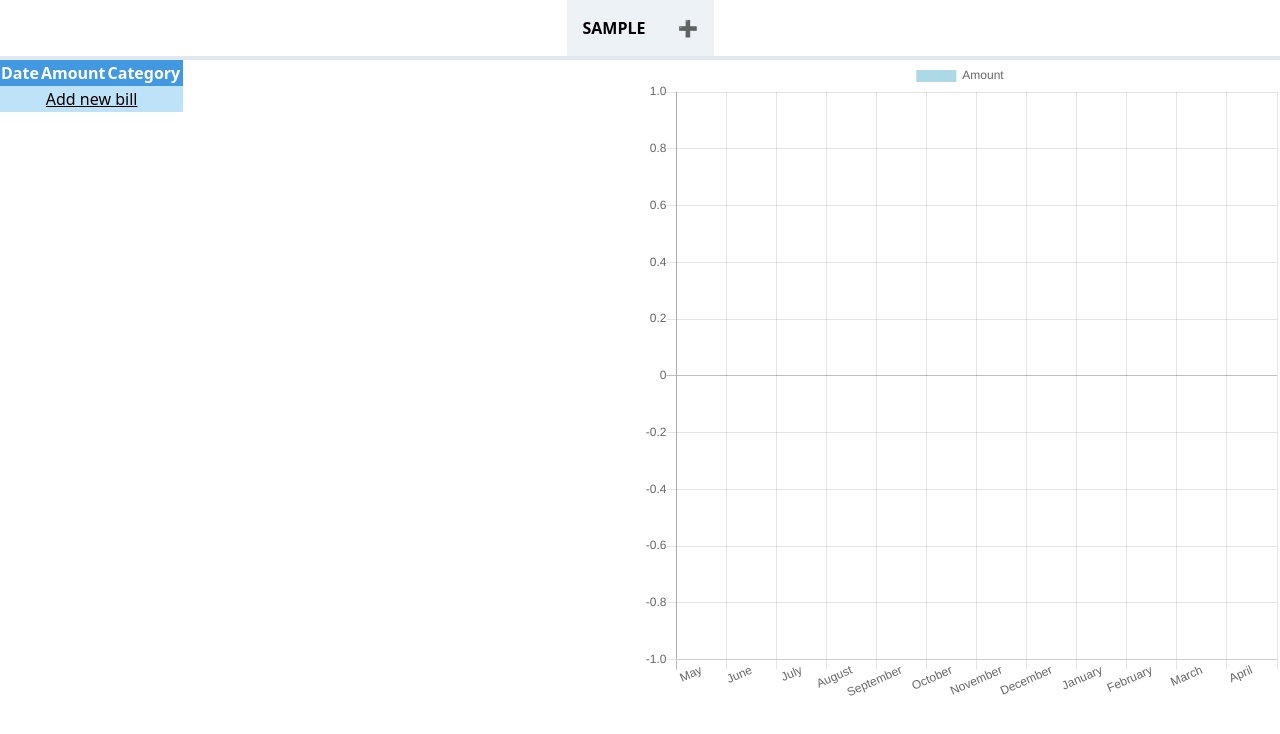
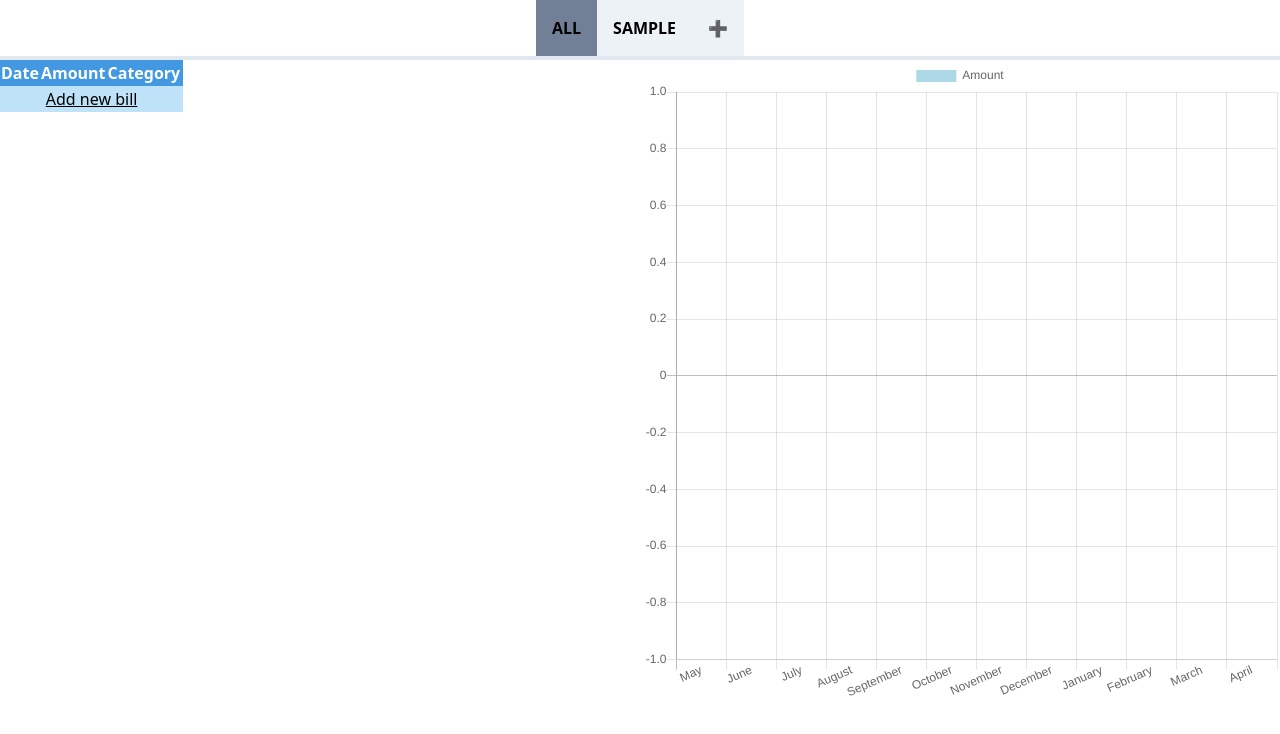
Before and after one commit to Jhersyvb/Vue-Bill-Tracker, a Vue app: page / in a window 1280 px wide. Both pictures are taken after typing "Sample" into the empty fields and a click on the button "Add". Shown: the top 734 px of the page. Built offline with nearby package versions, Linux system fonts and the light colour scheme.

Commit message:
11 Filter by category

```diff
--- a/src/App.vue
+++ b/src/App.vue
@@ -4,13 +4,19 @@
     <div v-else>
       <AddBill v-if="shouldShowAddBill" :categories="categories" @addBill="addBill" />
       <div v-else>
-        <NavBar :categories="categories" @triggerShowAddCategory="triggerShowAddCategory" />
+        <NavBar
+          :categories="categories"
+          :active-category="activeCategory"
+          @clearActiveCategory="clearActiveCategory"
+          @setActiveCategory="setActiveCategory"
+          @triggerShowAddCategory="triggerShowAddCategory"
+        />
         <div class="container mx-auto flex">
           <div class="w-1/2">
-            <BillsTable :bills="bills" @triggerShowAddBill="triggerShowAddBill" @removeBill="removeBill" />
+            <BillsTable :bills="activeBills" @triggerShowAddBill="triggerShowAddBill" @removeBill="removeBill" />
           </div>
           <div class="w-1/2">
-            <Chart :bills="bills" />
+            <Chart :bills="activeBills" />
           </div>
         </div>
       </div>
@@ -41,7 +47,16 @@ export default {
       bills: [],
       categories: [],
       shouldShowAddCategory: false,
-      shouldShowAddBill: false
+      shouldShowAddBill: false,
+      activeCategory: ''
+    }
+  },
+
+  computed: {
+    activeBills() {
+      return this.bills
+        .filter(bill => (this.activeCategory ? bill.category === this.activeCategory : true))
+        .sort((a, b) => (new Date(a.date) < new Date(b.date) ? 1 : -1))
     }
   },
 
@@ -90,6 +105,14 @@ export default {
 
     removeBill(index) {
       this.bills = this.bills.slice(0, index).concat(this.bills.slice(index + 1, this.bills.length))
+    },
+
+    clearActiveCategory() {
+      this.activeCategory = ''
+    },
+
+    setActiveCategory(category) {
+      this.activeCategory = category
     }
   }
 }
--- a/src/components/NavBar.vue
+++ b/src/components/NavBar.vue
@@ -1,25 +1,46 @@
 <template>
   <div>
     <ul class="flex justify-center border-b-4">
-      <li v-for="category in categories" :key="category" :class="menuItemClass">{{ category }}</li>
-      <li @click="triggerShowAddCategory" :class="menuItemClass">➕</li>
+      <li
+        :class="menuItemClass.concat([activeCategory === '' ? 'bg-gray-600' : 'bg-gray-200'])"
+        @click="clearActiveCategory"
+      >
+        All
+      </li>
+      <li
+        v-for="category in categories"
+        :key="category"
+        :class="menuItemClass.concat([activeCategory === category ? 'bg-gray-600' : 'bg-gray-200'])"
+        @click="setActiveCategory(category)"
+      >
+        {{ category }}
+      </li>
+      <li @click="triggerShowAddCategory" :class="menuItemClass.concat(['bg-gray-200'])">➕</li>
     </ul>
   </div>
 </template>
 
 <script>
 export default {
-  props: ['categories'],
+  props: ['categories', 'activeCategory'],
 
   data() {
     return {
-      menuItemClass: ['p-4', 'bg-gray-200', 'hover:bg-gray-400', 'uppercase', 'font-black', 'cursor-pointer']
+      menuItemClass: ['p-4', 'hover:bg-gray-400', 'uppercase', 'font-black', 'cursor-pointer']
     }
   },
 
   methods: {
     triggerShowAddCategory() {
       this.$emit('triggerShowAddCategory')
+    },
+
+    clearActiveCategory() {
+      this.$emit('clearActiveCategory')
+    },
+
+    setActiveCategory(category) {
+      this.$emit('setActiveCategory', category)
     }
   }
 }
```
